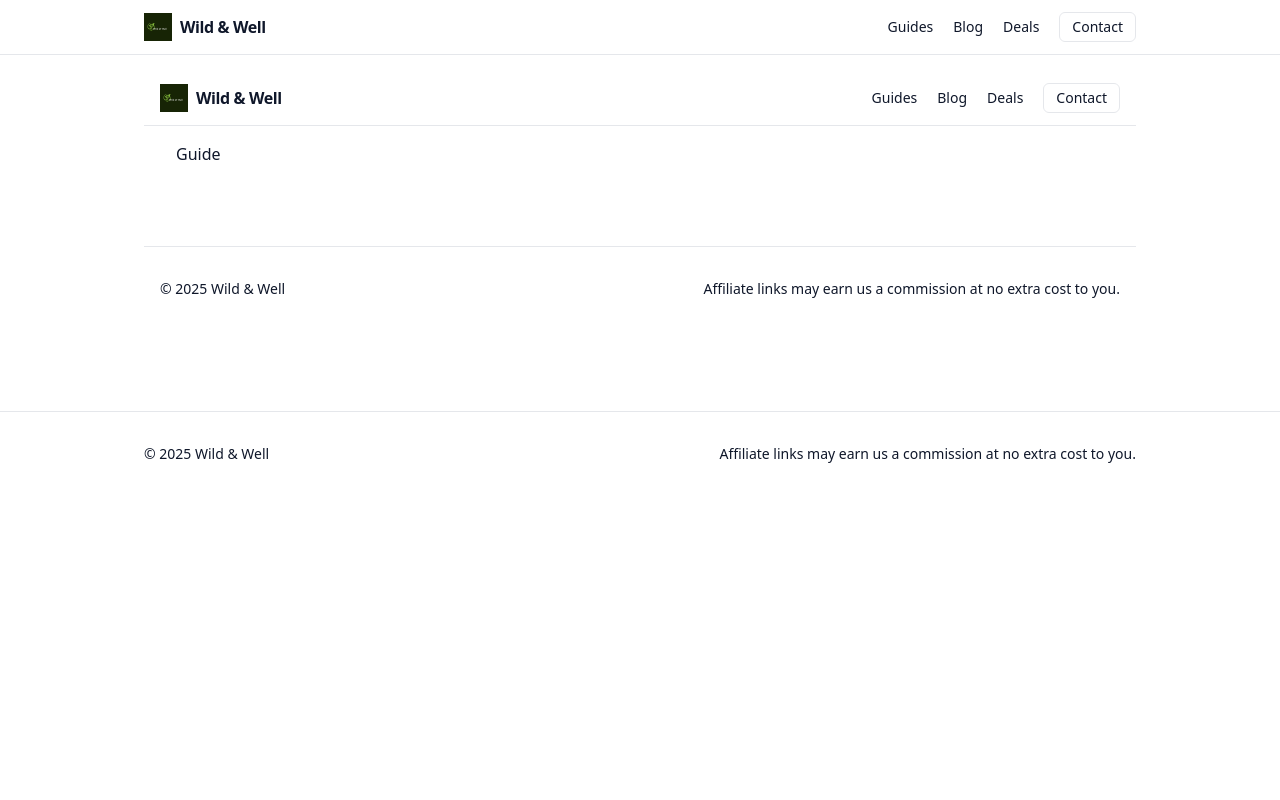
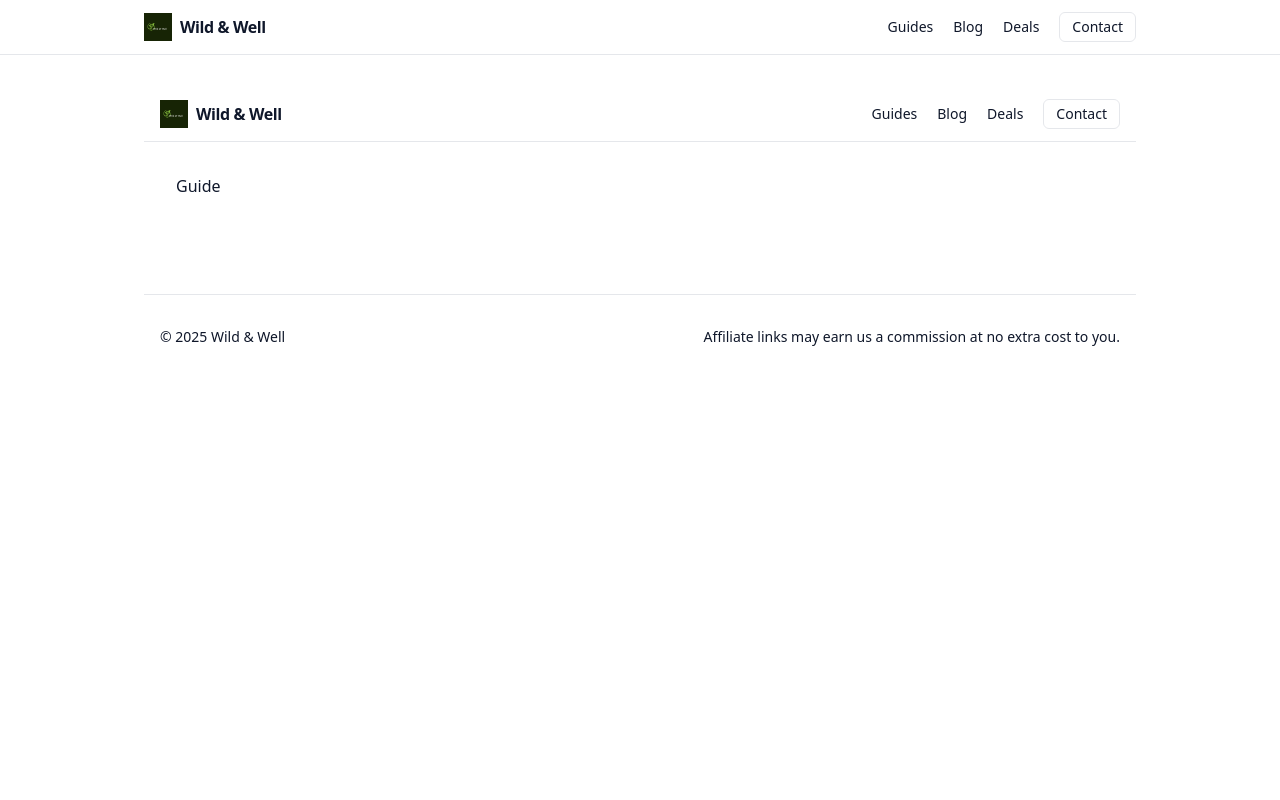
Before and after one commit to dariosandison/Eco---Holistic, a Next.js app: page /guides/alcohol-free-social-starters in a window 1280 px wide. Shown: the top 800 px of the page. Built offline with nearby package versions, Linux system fonts and the light colour scheme.

Commit message:
Update Layout.js

```diff
--- a/components/Layout.js
+++ b/components/Layout.js
@@ -1,18 +1,18 @@
-import Head from "next/head";
-import Header from "./Header";
-import Footer from "./Footer";
+import Head from 'next/head';
+import Header from './Header';
+import Footer from './Footer';
 
-export default function Layout({ children, title = "Wild & Well" }) {
+export default function Layout({ children }) {
   return (
     <>
       <Head>
-        <meta charSet="utf-8" />
-        <meta name="viewport" content="width=device-width, initial-scale=1" />
-        <title>{title}</title>
+        <meta name="theme-color" content="#C9D8B6" />
       </Head>
-      <Header />
-      <main className="mx-auto max-w-5xl p-4">{children}</main>
-      <Footer />
+      <div className="min-h-screen bg-olive-25 text-olive-950">
+        <Header />
+        <main className="mx-auto max-w-5xl px-4 py-8">{children}</main>
+        <Footer />
+      </div>
     </>
   );
 }
```
